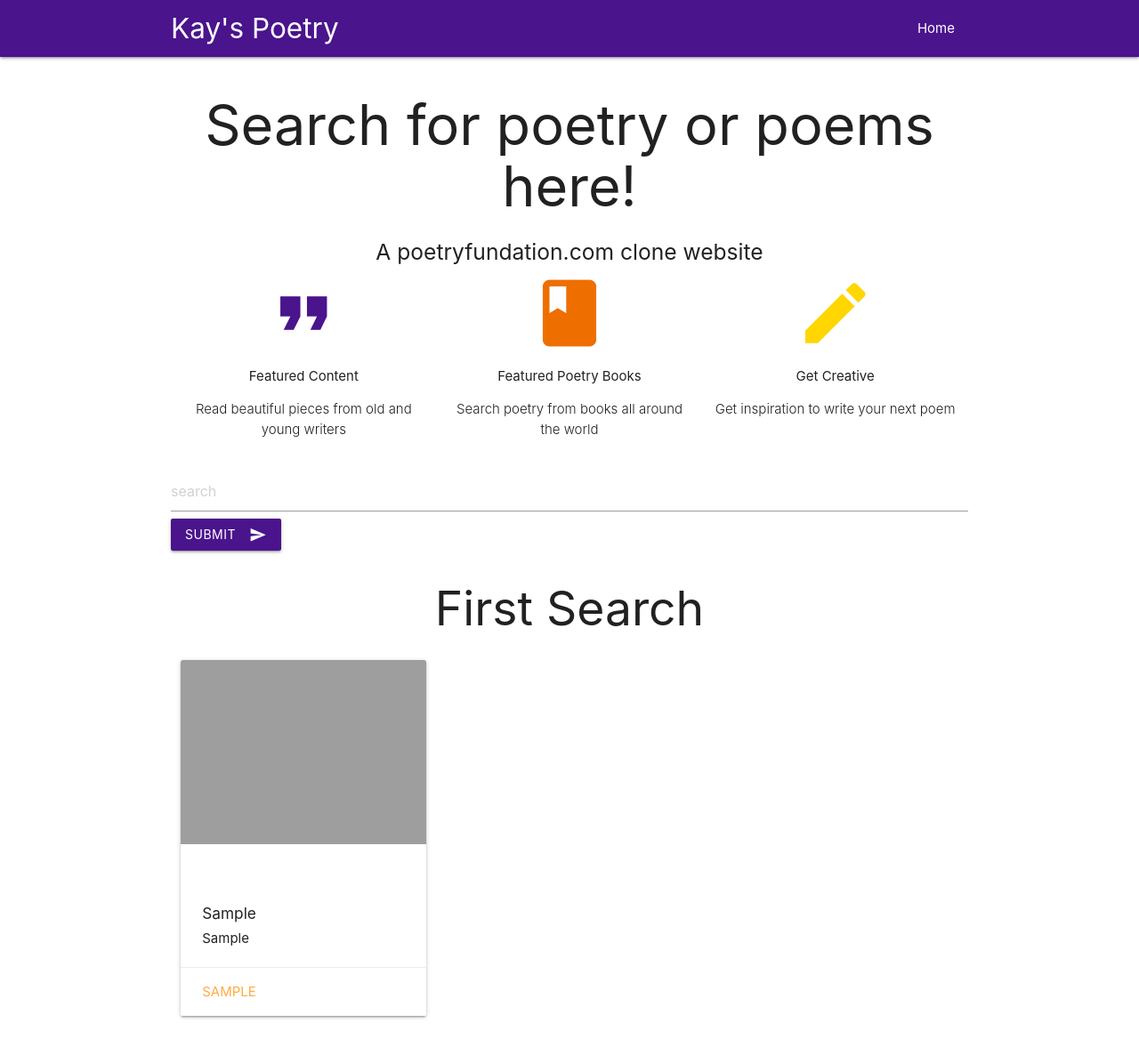
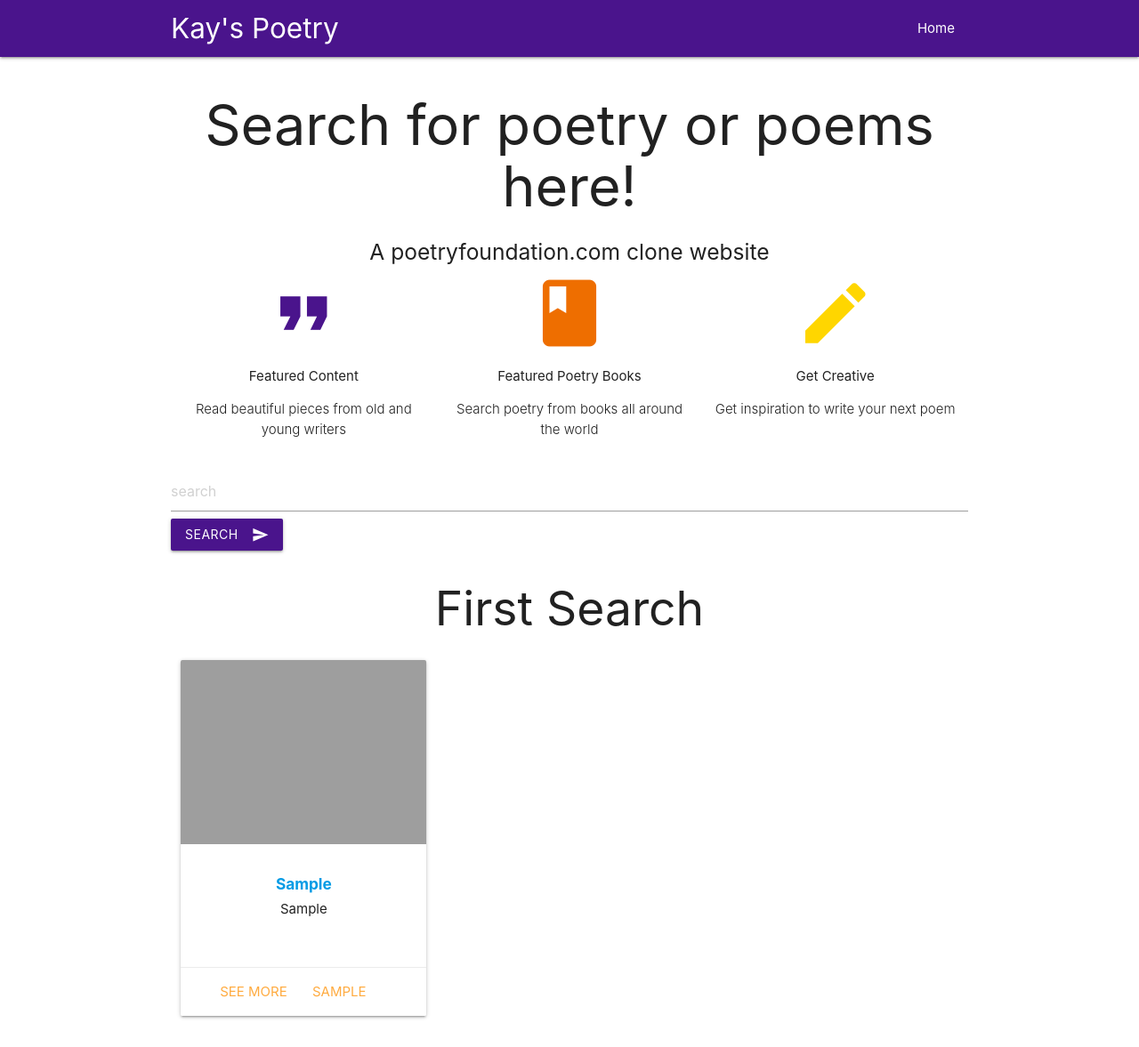
Before and after one commit to KanzaSheikh/poetryfoundation-clone-wesbite, a Django app: template templates/my_app/new_search.html in a window 1280 px wide. Shown: the whole page at 89% size. Run offline with Django 3.2, Linux system fonts and the light colour scheme; data comes from the database, SQL or seed files in the repository; both versions use the stored data as it was after the commit; the template is opened without the code that fills it: values that come from a table or form of the project are taken from there, most other values are stand-ins (such as "Sample title", 1, 10 or a date in 2020); some libraries are stand-ins or nearby versions; grey boxes are pictures that could not be loaded.

Commit message:
adjusted layout more

```diff
--- a/static/css/style.css
+++ b/static/css/style.css
@@ -1,9 +1,21 @@
 .card {
-    height: 400px; /* Your height here */
-    overflow: hidden;
+    text-align: center;
+  }
+
+  @media (max-width: 990px) {
+    .resizeimg {
+      height: auto;
+    }
+  }
+
+  @media (min-width: 1000px) {
+    .resizeimg {
+      width: auto;
+      height: 350px;
+    }
+  }
+
+.nav-wrapper .brand-logo img {
+    max-height: 64px!important;
+    padding: 15px 0!important;
 }
-
-.card-image {
-    height: 250px; /* Your height here */
-    overflow: hidden;
-}
--- a/templates/base.html
+++ b/templates/base.html
@@ -14,7 +14,7 @@
 
  <nav class="#4a148c purple darken-4">
     <div class="container nav-wrapper">
-      <a href="#" class="brand-logo">Kay's Poetry</a>
+      <a href="#" class="brand-logo"> Kay's Poetry</a>
       <a href="#" data-target="mobile-demo" class="sidenav-trigger"><i class="material-icons">menu</i></a>
       <ul id="nav-mobile" class="right hide-on-med-and-down">
         <li><a href="#">Home</a></li>
@@ -27,7 +27,7 @@
 
         <div class="container">
             <h1 style="text-align: center;">Search for poetry or poems here!</h1>
-            <h5 style="text-align: center;">A poetryfundation.com clone website</h5>
+            <h5 style="text-align: center;">A poetryfoundation.com clone website</h5>
             <div class="row">
                 <div class="col s4">
                     <div class="center">
@@ -57,7 +57,7 @@
             <form action="{% url 'new_search' %}" method="POST">
                 {% csrf_token %}
                 <input type="text" name="search" placeholder="search">
-                <button class="btn waves-effect waves-light" style="background-color:#4a148c;" type="submit" name="action">Submit
+                <button class="btn waves-effect waves-light" style="background-color:#4a148c;" type="submit" name="action">Search
                     <i class="material-icons right">send</i>
                   </button>
             </form>
@@ -66,6 +66,7 @@
             {% endblock content%}
         </div>
 
+        <script src="https://cdnjs.cloudflare.com/ajax/libs/jquery/3.0.0-beta1/jquery.min.js"></script>
         <script src="https://cdnjs.cloudflare.com/ajax/libs/materialize/1.0.0/js/materialize.min.js"></script>
     </body>
 </html>
--- a/templates/my_app/new_search.html
+++ b/templates/my_app/new_search.html
@@ -13,25 +13,44 @@
   <div class="row">
 
 {% for post in final_postings %}
-<div class="col s4">
-  <div class="card medium">
+
+<div class="col l4 m6 s12">
+
+  <div class="card medium sticky-action">
+
     <div class="card-image">
-      <a href="{{ post.2 }}">
-        <img src="{{ post.5 }}" alt="">
-      </a>
+      <img class=" materialboxed" src="{{ post.5 }}" alt="">
+
     </div>
+
     <div class="card-content">
-      <h6>{{ post.1 }}</h6>
+      <a href="{{ post.2 }}"><h6><b>{{ post.1 }}</b></h6></a>
       <p>{{ post.3 }}</p>
     </div>
+
+    <div class="card-reveal">
+      <span class="card-title">{{ post.1 }} <i class="material-icons right">close</i></span>
+      <p>{{ post.4 }}</p>
+    </div>
+
     <div class="card-action">
+      <a class="activator">See More</a>
       <a href="{{ post.2 }}">{{ post.0 }}</a>
     </div>
+
   </div>
 </div>
 {% endfor %}
 
 </div>
+
+<script>
+  document.addEventListener("DOMContentLoaded", function(){
+    const gallery = document.querySelectorAll(".materialboxed");
+    M.Materialbox.init(gallery,{});
+  });
+</script>
+
 </body>
 
 </html>
```
Also changed, not shown: db.sqlite3.
